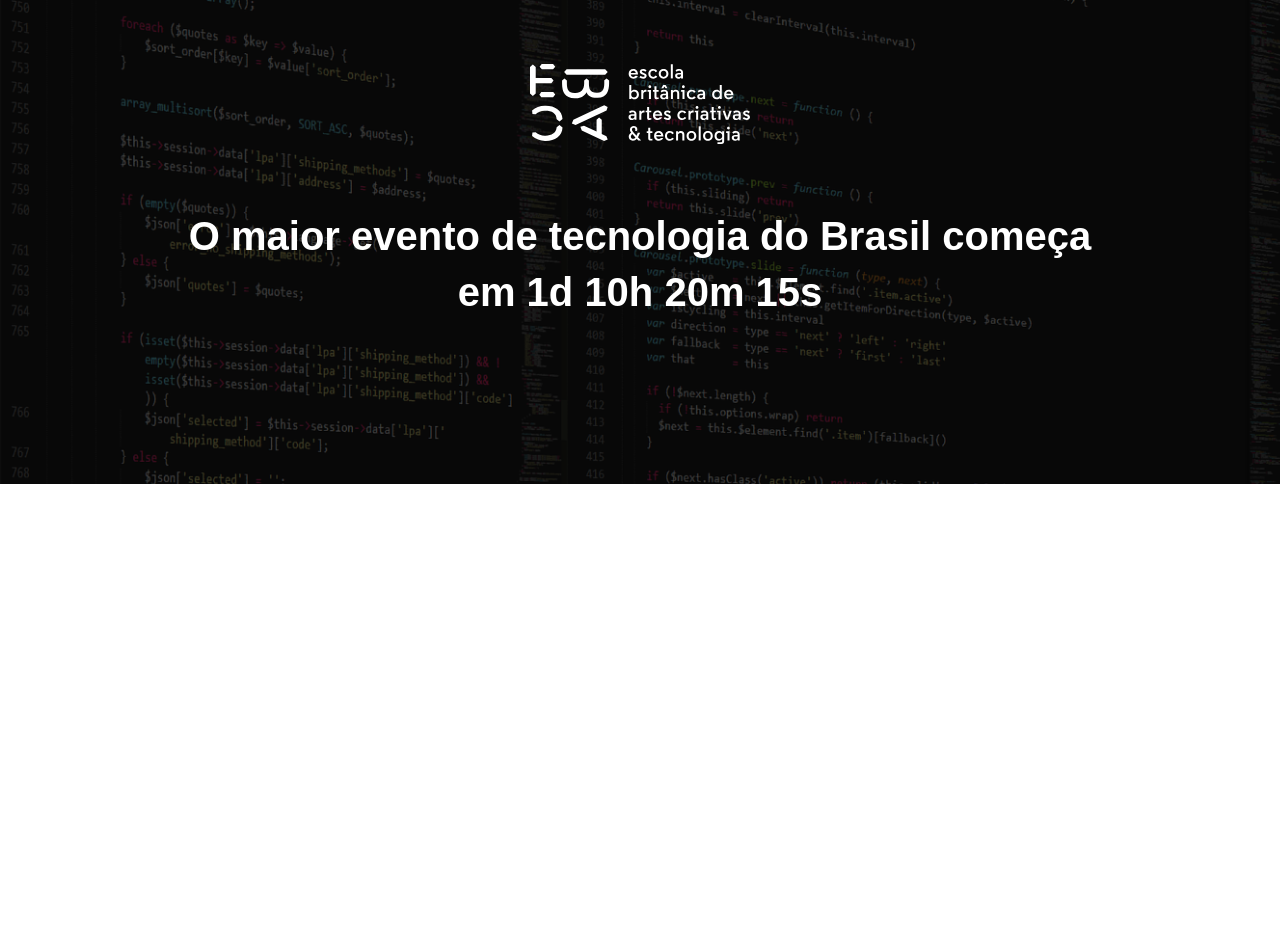
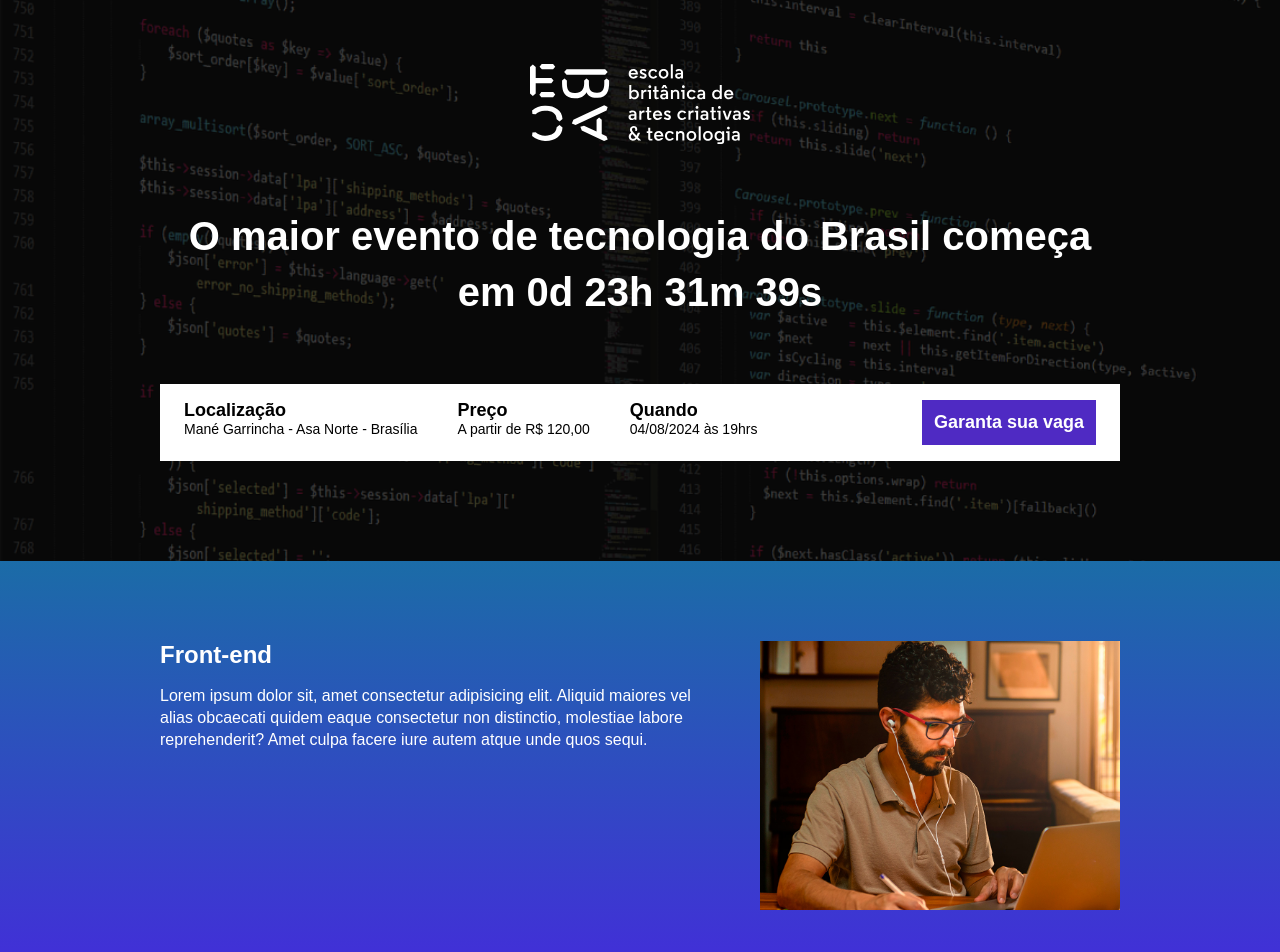
Before and after one commit to cleyforawhile/ebac_tech_talks, a website built with Parcel: page src/index.html in a window 1280 px wide. Shown: the top 952 px of the page. Before the commit the page ends 800 px from the top, so only its background shows below. Built offline with nearby package versions, Linux system fonts and the light colour scheme.

Commit message:
criando a contagem regressiva

```diff
--- a/package.json
+++ b/package.json
@@ -1,9 +1,10 @@
 {
   "name": "ebac_talks",
   "version": "1.0.0",
-  "main": "index.js",
+
   "scripts": {
     "dev": "parcel src/index.html src/styles/main.scss src/scripts/main.js --no-cache",
+    "build": "parcel build src/index.html",
     "test": "echo \"Error: no test specified\" && exit 1"
   },
   "keywords": [],
--- a/src/index.html
+++ b/src/index.html
@@ -1,26 +1,92 @@
 <!DOCTYPE html>
-<html lang="pt-br">
+<html lang="pt-BR">
 <head>
     <meta charset="UTF-8">
+    <meta http-equiv="X-UA-Compatible" content="IE=edge">
     <meta name="viewport" content="width=device-width, initial-scale=1.0">
-    <title>Document</title>
+    <title>EBAC Tech Talks</title>
+
     <link rel="preconnect" href="https://fonts.googleapis.com">
     <link rel="preconnect" href="https://fonts.gstatic.com" crossorigin>
-    <link href="https://fonts.googleapis.com/css2?family=Lato:ital,wght@0,100;0,300;0,400;0,700;0,900;1,100;1,300;1,400;1,700;1,900&family=Lobster&family=Roboto:ital,wght@0,100;0,300;0,400;0,500;0,700;0,900;1,100;1,300;1,400;1,500;1,700;1,900&display=swap" rel="stylesheet">
-
-
+    <link href="https://fonts.googleapis.com/css2?family=Roboto:wght@400;700;900&display=swap" rel="stylesheet">
     <link rel="stylesheet" href="styles/main.scss">
+    <link rel="stylesheet" href="https://unpkg.com/aos@next/dist/aos.css" />
 </head>
 <body>
     <header class="hero">
         <div class="container">
             <img class="hero__logo" src="./images/ebac_logo.svg" alt="EBAC">
             <p class="hero__text">
-                O maior evento de tecnologia do Brasil começa em 1d 10h 20m 15s
+                O maior evento de tecnologia do Brasil começa em <span id="contador"></span>
             </p>
+            <div class="infos-bar">
+                <ul class="infos-bar__infos">
+                    <li class="infos-bar__infos__item">
+                        <b>Localização</b>
+                        Mané Garrincha - Asa Norte - Brasília
+                    </li>
+                    <li class="infos-bar__infos__item">
+                        <b>Preço</b>
+                        A partir de R$ 120,00
+                    </li>
+                    <li class="infos-bar__infos__item">
+                        <b>Quando</b>
+                        04/08/2024 às 19hrs
+                    </li>
+                </ul>
+                <a href="#" class="button button--primary">
+                    Garanta sua vaga
+                </a>
+            </div>
         </div>
     </header>
 
+    <section class="event event--frontend">
+        <div class="container" data-aos="fade-right">
+            <div class="event__details">
+                <h2 class="event__details__title">Front-end</h2>
+                <p class="event__details__description">
+                    Lorem ipsum dolor sit, amet consectetur adipisicing elit. Aliquid maiores vel alias obcaecati quidem eaque consectetur non distinctio, molestiae labore reprehenderit? Amet culpa facere iure autem atque unde quos sequi.
+                </p>
+            </div>
+            <img class="event__image" src="./images/frontend.png" alt="Front-end">
+        </div>
+    </section>
+    <section class="event event--ui-ux event--image-left">
+        <div class="container" data-aos="fade-left">
+            <div class="event__details">
+                <h2 class="event__details__title">UI/UX</h2>
+                <p class="event__details__description">
+                    Lorem ipsum dolor sit, amet consectetur adipisicing elit. Aliquid maiores vel alias obcaecati quidem eaque consectetur non distinctio, molestiae labore reprehenderit? Amet culpa facere iure autem atque unde quos sequi.
+                </p>
+            </div>
+            <img class="event__image" src="./images/ui-ux.png" alt="UI/UX">
+        </div>
+    </section>
+    <section class="event event--data-science">
+        <div class="container" data-aos="fade-right">
+            <div class="event__details">
+                <h2 class="event__details__title">Data Science</h2>
+                <p class="event__details__description">
+                    Lorem ipsum dolor sit, amet consectetur adipisicing elit. Aliquid maiores vel alias obcaecati quidem eaque consectetur non distinctio, molestiae labore reprehenderit? Amet culpa facere iure autem atque unde quos sequi.
+                </p>
+            </div>
+            <img class="event__image" src="./images/data.png" alt="Data Science">
+        </div>
+    </section>
+    <section class="event event--backend event--image-left">
+        <div class="container" data-aos="fade-left">
+            <div class="event__details">
+                <h2 class="event__details__title">Back-end</h2>
+                <p class="event__details__description">
+                    Lorem ipsum dolor sit, amet consectetur adipisicing elit. Aliquid maiores vel alias obcaecati quidem eaque consectetur non distinctio, molestiae labore reprehenderit? Amet culpa facere iure autem atque unde quos sequi.
+                </p>
+            </div>
+            <img class="event__image" src="./images/backend.png" alt="Back-end">
+        </div>
+    </section>
+
+    <script src="https://unpkg.com/aos@next/dist/aos.js"></script>
     <script src="scripts/main.js"></script>
 </body>
 </html>
--- a/src/scripts/main.js
+++ b/src/scripts/main.js
@@ -1 +1,28 @@
-console.log("Olá mundo")
+AOS.init();
+
+const dataDoEvento = new Date("Aug 04, 2024 19:00:00");
+const timeStampDoEvento = dataDoEvento.getTime();
+
+const contaAsHoras = setInterval(function() {
+    const agora = new Date();
+    const timeStampAtual = agora.getTime();
+
+    const distanciaAteOEvento = timeStampDoEvento - timeStampAtual;
+
+    const diaEmMS = 1000 * 60 * 60 * 24;
+    const horaEmMs = 1000 * 60 * 60;
+    const minutoEmMs = 1000 * 60;
+    const segundoEmMs = 1000;
+
+    const diasAteOEvento = Math.floor(distanciaAteOEvento / diaEmMS);
+    const horasAteOEvento = Math.floor((distanciaAteOEvento % diaEmMS) / horaEmMs);
+    const minutosAteOEvento = Math.floor((distanciaAteOEvento % horaEmMs) / minutoEmMs);
+    const segundosAteOEvento = Math.floor((distanciaAteOEvento % minutoEmMs) / segundoEmMs);
+
+    document.getElementById('contador').innerHTML = `${diasAteOEvento}d ${horasAteOEvento}h ${minutosAteOEvento}m ${segundosAteOEvento}s`;
+
+    if (distanciaAteOEvento < 0) {
+        clearInterval(contaAsHoras);
+        document.getElementById('contador').innerHTML = 'Evento expirado';
+    }
+}, 1000);
--- /dev/null
+++ b/src/styles/_event.scss
@@ -0,0 +1,68 @@
+@use 'variables';
+
+.event {
+    padding: 80px 0;
+
+
+    &--frontend {
+        background-image: linear-gradient(variables.$blue1, variables.$blue2);
+    }
+
+    &--ui-ux {
+        background-image: linear-gradient(variables.$blue2, variables.$pink);
+    }
+
+    &--data-science {
+        background-image: linear-gradient(variables.$pink, variables.$yellow);
+    }
+
+    &--backend {
+        background-image: linear-gradient(variables.$yellow, variables.$pink);
+    }
+
+    &--image-left {
+        .container {
+            flex-direction: row-reverse;
+        }
+    }
+
+    .container {
+        display: flex;
+        gap: 40px;
+
+
+    }
+
+    &__image {
+        max-width: 360px;
+    }
+
+    &__details {
+
+        &__title {
+            font: 18px;
+            font-weight: bold;
+            margin-bottom: 16px;
+        }
+
+        &__description {
+            font-size: 16px;
+            line-height: 22px;
+        }
+    }
+
+    @media (max-width: 640px) {
+        .container {
+            display: block;
+        }
+
+        &__image {
+            width: 100%;
+        }
+
+        &__details {
+            margin-right: 0;
+            margin-bottom: 16px;
+        }
+    }
+}
--- a/src/styles/_hero.scss
+++ b/src/styles/_hero.scss
@@ -1,3 +1,5 @@
+@use 'variables';
+
 .hero {
     padding-top: 64px;
     padding-bottom: 100px;
@@ -16,7 +18,7 @@
         left: 0;
         width: 100%;
         height: 100%;
-        background-color: #000;
+        background-color: variables.$secondaryTextColor;
         content: '';
         opacity: 0.7;
     }
--- /dev/null
+++ b/src/styles/_variables.scss
@@ -0,0 +1,9 @@
+
+$textColor: #fff;
+$secondaryTextColor: #000;
+
+$blue1: #1B6CA7;
+$blue2: #442BDB;
+$pink: #89223B;
+$yellow: #9C791D;
+$purple: #4F2AC3;
--- /dev/null
+++ b/src/styles/components/_buttons.scss
@@ -0,0 +1,27 @@
+@use '../variables';
+
+.button {
+    padding: 12px;
+    font-size: 18px;
+    font-weight: bold;
+    text-decoration: none;
+    text-align: center;
+    white-space: nowrap;
+
+    &--primary {
+        color: #fff;
+        background-color: variables.$purple;
+    }
+
+    @media (max-width: 640px) {
+        display: flex;
+        width: 100%;
+        align-items: center;
+
+        @media (max-width: 1024px) {
+            display: flex;
+            align-items: center;
+        }
+
+    }
+}
--- /dev/null
+++ b/src/styles/components/_infos_bar.scss
@@ -0,0 +1,44 @@
+@use '../variables';
+
+.infos-bar {
+    padding: 16px 24px;
+    background-color: variables.$textColor;
+    display: flex;
+    justify-content: space-between;
+
+    &__infos {
+        display: flex;
+        gap: 40px;
+
+        &__item {
+            font-size: 14px;
+            color: variables.$secondaryTextColor;
+
+            b {
+                color: variables.$secondaryTextColor;
+                font-size: 18px;
+                display: block;
+            }
+        }
+    }
+
+    @media (max-width: 640px) {
+        display: block;
+
+        &__infos {
+            display: block;
+
+            &__item {
+                margin-bottom: 24px;
+
+            }
+        }
+    }
+
+    @media (max-width: 1024) {
+        &__infos {
+            gap: 16px;
+        }
+    }
+
+}
--- a/src/styles/main.scss
+++ b/src/styles/main.scss
@@ -1,11 +1,16 @@
 @use 'hero';
+@use 'components/infos_bar';
+@use 'components/buttons';
+@use 'event';
+@use 'variables';
 
 * {
     margin: 0;
     padding: 0;
     box-sizing: border-box;
     font-family: sans-serif;
-    color: #fff;
+    color: variables.$textColor;
+    list-style: none;
 }
 
 .container {
```
